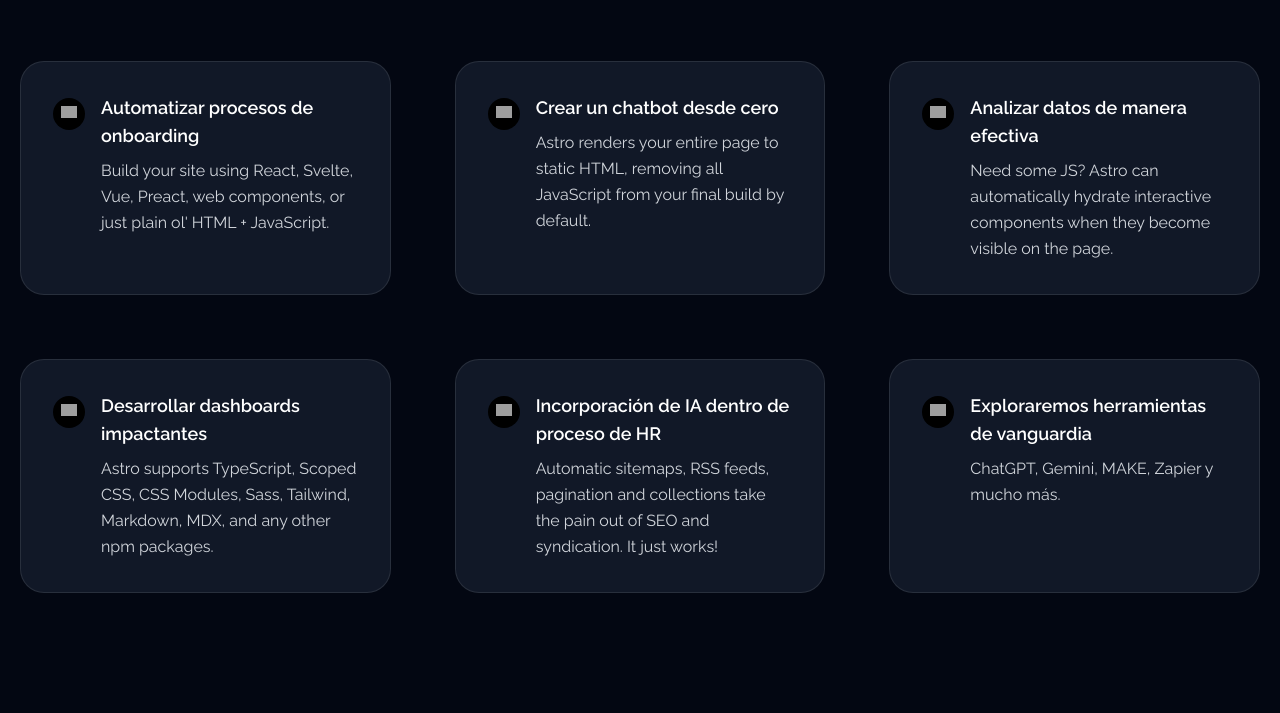
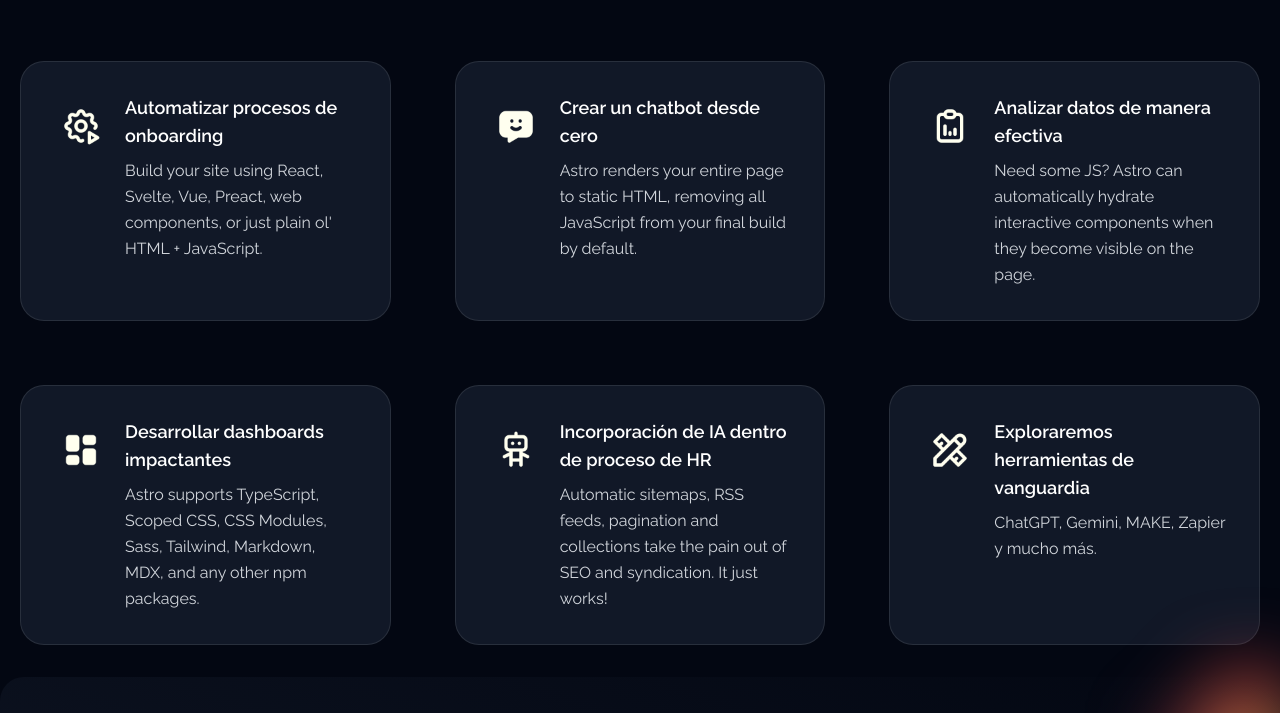
Before and after one commit to giulibrumatti/hrissan-astro, an Astro site: page / in a window 1280 px wide. Shown: the part 1913-2626 px from the top of the page. Built offline with nearby package versions, Linux system fonts and the light colour scheme; Astro itself is replaced by a stand-in of ours; grey boxes are pictures that could not be loaded.

Commit message:
add services

```diff
--- a/src/components/Service.astro
+++ b/src/components/Services.astro
@@ -1,5 +1,4 @@
 ---
-import { basics } from "datos.json";
 import Container from "./elements/Container.astro";
 import Paragraph from "./elements/Paragraph.astro";
 import Title from "./elements/Title.astro";
@@ -9,37 +8,37 @@ const features = [
     title: "Automatizar procesos de onboarding⁣",
     description:
       "Build your site using React, Svelte, Vue, Preact, web components, or just plain ol' HTML + JavaScript.",
-    icon: "bx:bxs-briefcase",
+    icon: "/automation.png",
   },
   {
     title: "Crear un chatbot desde cero⁣",
     description:
       "Astro renders your entire page to static HTML, removing all JavaScript from your final build by default.",
-    icon: "bx:bxs-window-alt",
+    icon: "/chatbot.png",
   },
   {
     title: "Analizar datos de manera efectiva⁣",
     description:
       "Need some JS? Astro can automatically hydrate interactive components when they become visible on the page.  ",
-    icon: "bx:bxs-data",
+    icon: "/data-analytics.png",
   },
   {
     title: "Desarrollar dashboards impactantes⁣",
     description:
       "Astro supports TypeScript, Scoped CSS, CSS Modules, Sass, Tailwind, Markdown, MDX, and any other npm packages.",
-    icon: "bx:bxs-bot",
+    icon: "/dashboard.png",
   },
   {
     title: "Incorporación de IA dentro de proceso de HR",
     description:
       "Automatic sitemaps, RSS feeds, pagination and collections take the pain out of SEO and syndication. It just works!",
-    icon: "bx:bxs-file-find",
+    icon: "/robot.png",
   },
   {
     title: "Exploraremos herramientas de vanguardia",
     description:
       "ChatGPT, Gemini, MAKE, Zapier y mucho más.⁣",
-    icon: "bx:bxs-user",
+    icon: "tools.png",
   },
 ];
 ---
@@ -67,8 +66,8 @@ const features = [
     {
       features.map((item) => (
         <div class="flex gap-4 items-start rounded-3xl border border-box-border bg-box-bg p-5 sm:p-6 lg:p-8">
-          <div class="mt-1 bg-black rounded-full  p-2 w-8 h-8 shrink-0">
-            <img class="text-white" src={item.icon} />
+          <div class="mt-1 rounded-full p-2 shrink-0" >
+            <img class="filter brightness-0 invert sepia saturate-[1000%] hue-rotate-[180deg] w-10" src={item.icon} alt="icon"/>
           </div>
           <div>
             <h3 class="font-semibold text-lg text-heading-1">{item.title}</h3>{" "}
--- a/src/pages/index.astro
+++ b/src/pages/index.astro
@@ -3,7 +3,7 @@ import Layout from '../layouts/Layout.astro';
 import Hero from '../components/Hero.astro';
 import AboutUs from '@/components/AboutUs.astro';
 import Blog from '@/components/Blog.astro';
-import Service from '@/components/Service.astro';
+import Services from '@/components/Services.astro';
 
 ---
 
@@ -11,7 +11,7 @@ import Service from '@/components/Service.astro';
 	<main class="flex flex-col gap-y-20 md:gap-y-32 overflow-hidden">
 		<Hero/>
 		<AboutUs/>
-		<Service></Service>
+		<Services></Service>
 		<Blog></Blog>
 	</main>
 </Layout>
```
Also changed, not shown: public/automation.png (added), public/chatbot.png (added), public/dashboard.png (added), public/data-analytics.png (added), public/robot.png (added), public/tools.png (added).
